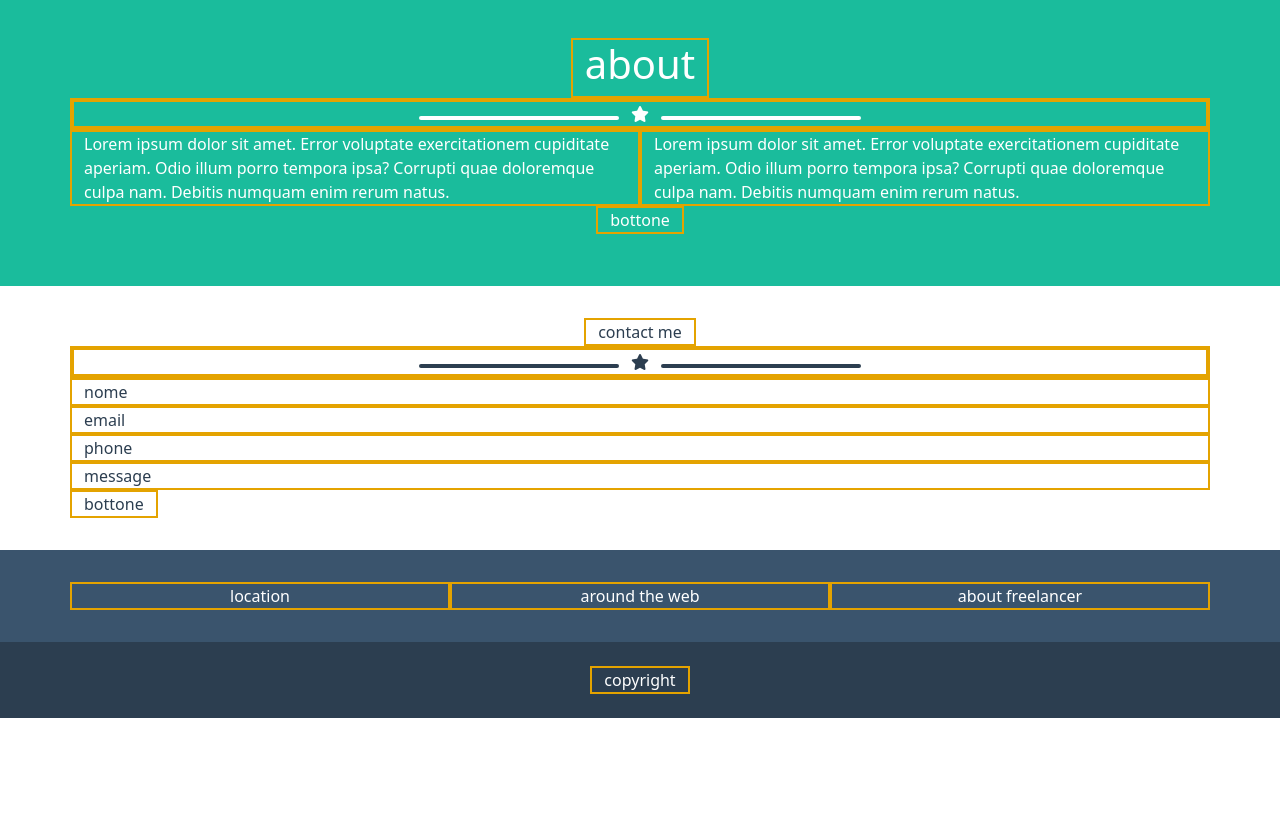
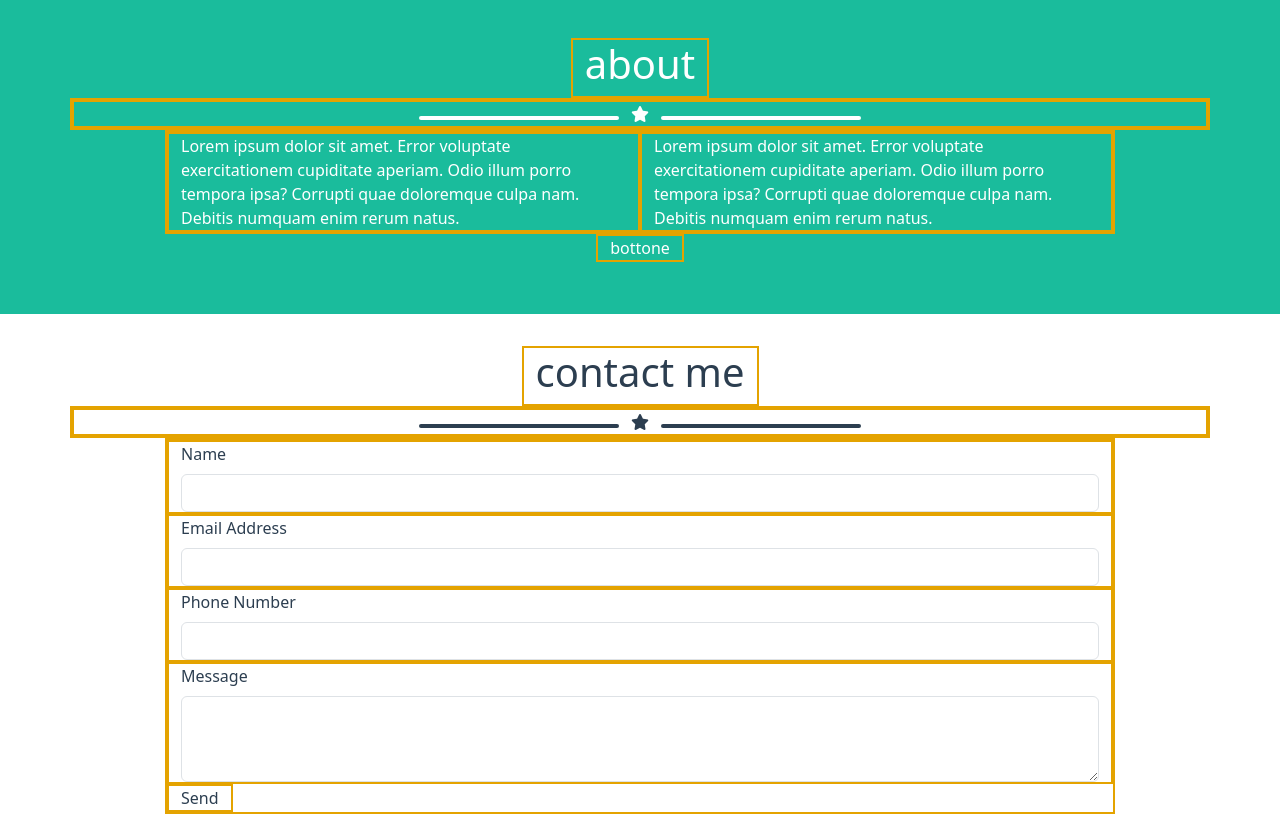
Before and after one commit to Blaser993/html-css-bootstrap-freelancer, a plain HTML site: page index.html in a window 1280 px wide. Shown: the part 1380-2198 px from the top of the page. Before the commit the page ends 2098 px from the top, so only its background shows below. Drawn offline with nearby package versions, Linux system fonts and the light colour scheme.

Commit message:
REFACT .about + .contact

```diff
--- a/index.html
+++ b/index.html
@@ -204,6 +204,10 @@
                 </div>
             </div>
 
+
+            <div class="row justify-content-center">
+                <div class="col-10">
+
                     <div class="row">
                         <div class="col-12 col-md-6">
                             Lorem ipsum dolor sit amet.
@@ -221,6 +225,8 @@
                         </div>
 
                     </div>
+                </div>
+            </div>
 
             <div class="row justify-content-center">
                 <div class="col-auto">
@@ -237,11 +243,13 @@
         <div class="container">
             <div class="row justify-content-center">
                 <div class="col-auto">
+                    <h1>
                         contact me
+                    </h1>
                 </div>
             </div>
 
-            <div class="row justify-content-center">
+            <div class="row c">
                 <div class="col-12">
                     <div class="row">
                         <div class="col-12 bla_star text-center">
@@ -253,16 +261,38 @@
                 </div>
             </div>
 
+            <div class="row justify-content-center">
+                <div class="col-10">
                     <div class="row">
-                <div class="col-12">nome</div>
-                <div class="col-12">email</div>
-                <div class="col-12">phone</div>
-                <div class="col-12">message</div>
+
+                        <div class="col-12">
+                            <label for="exampleInputEmail1" class="form-label">Name</label>
+                            <input type="email" class="form-control" id="exampleInputEmail1" aria-describedby="emailHelp">
+                        </div>
+
+                        <div class="col-12">
+                            <label for="exampleInputEmail1" class="form-label">Email Address</label>
+                            <input type="email" class="form-control" id="exampleInputEmail1" aria-describedby="emailHelp">
+                        </div>
+
+                        <div class="col-12">
+                            <label for="exampleInputEmail1" class="form-label">Phone Number</label>
+                            <input type="email" class="form-control" id="exampleInputEmail1" aria-describedby="emailHelp">
+                        </div>
+
+                        <div class="col-12">
+                            <label for="exampleFormControlTextarea1" class="form-label">Message</label>
+                            <textarea class="form-control" id="exampleFormControlTextarea1" rows="3"></textarea>
                         </div>
 
                         <div class="row justify-content-start">
-                <div class="col-auto">bottone</div>
+                            <div class="col-auto">Send</div>
                         </div>
+
+                    </div>
+                </div>
+            </div>
+
         </div>
 
     </section>
```
Lines whose indentation alone changed are shown as unchanged.
